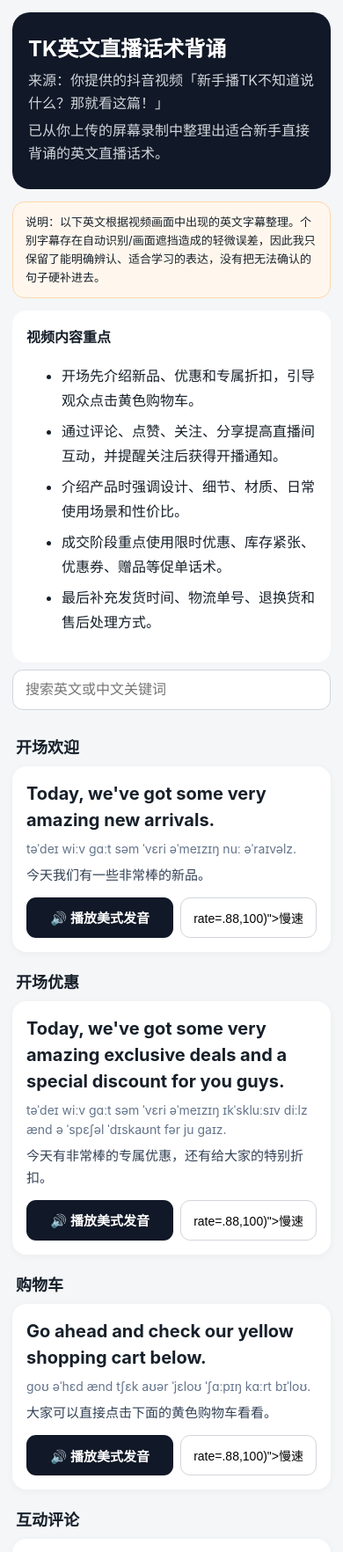
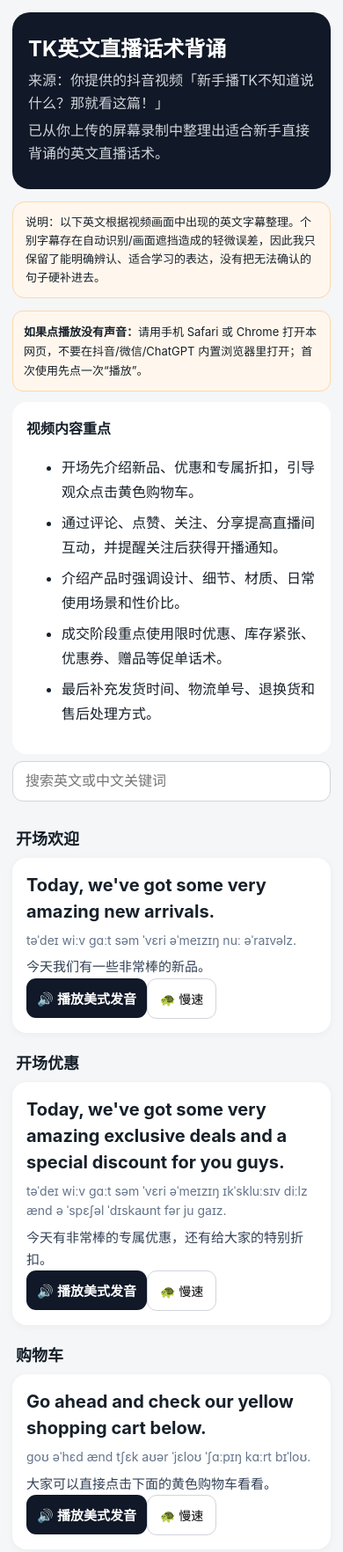
Before and after one commit to honglian0807/honglian0807.github.io, a plain HTML site: page practice/tk-live-english-beginner.html in a window 390 px wide. Shown: the top 1764 px of the page at 88% size. Drawn offline with Linux system fonts and the light colour scheme.

Commit message:
Fix mobile speech playback

```diff
--- a/practice/tk-live-english-beginner.html
+++ b/practice/tk-live-english-beginner.html
@@ -4,7 +4,7 @@
 </style></head><body><div class="wrap">
 <div class="hero"><h1>TK英文直播话术背诵</h1><p>来源：你提供的抖音视频「新手播TK不知道说什么？那就看这篇！」</p><p>已从你上传的屏幕录制中整理出适合新手直接背诵的英文直播话术。</p></div>
 <div class="note">说明：以下英文根据视频画面中出现的英文字幕整理。个别字幕存在自动识别/画面遮挡造成的轻微误差，因此我只保留了能明确辨认、适合学习的表达，没有把无法确认的句子硬补进去。</div>
-<div class="summary"><b>视频内容重点</b><ul><li>开场先介绍新品、优惠和专属折扣，引导观众点击黄色购物车。</li><li>通过评论、点赞、关注、分享提高直播间互动，并提醒关注后获得开播通知。</li><li>介绍产品时强调设计、细节、材质、日常使用场景和性价比。</li><li>成交阶段重点使用限时优惠、库存紧张、优惠券、赠品等促单话术。</li><li>最后补充发货时间、物流单号、退换货和售后处理方式。</li></ul></div>
+<div style="background:#fff7ed;border:1px solid #fed7aa;border-radius:12px;padding:12px;margin:12px 0;font-size:13px;line-height:1.7"><b>如果点播放没有声音：</b>请用手机 Safari 或 Chrome 打开本网页，不要在抖音/微信/ChatGPT 内置浏览器里打开；首次使用先点一次“播放”。</div><div class="summary"><b>视频内容重点</b><ul><li>开场先介绍新品、优惠和专属折扣，引导观众点击黄色购物车。</li><li>通过评论、点赞、关注、分享提高直播间互动，并提醒关注后获得开播通知。</li><li>介绍产品时强调设计、细节、材质、日常使用场景和性价比。</li><li>成交阶段重点使用限时优惠、库存紧张、优惠券、赠品等促单话术。</li><li>最后补充发货时间、物流单号、退换货和售后处理方式。</li></ul></div>
 <div class="toolbar"><input id="q" placeholder="搜索英文或中文关键词"></div>
 <div id="app"></div>
 </div>
@@ -54,8 +54,26 @@ const data=[
 ["结束","Thanks for your support. See you guys tomorrow. Bye-bye.","θæŋks fər jʊr səˈpɔːrt siː ju ɡaɪz təˈmɑːroʊ baɪ baɪ.","感谢大家的支持，明天见，拜拜。"]
 ];
 const app=document.getElementById('app'),q=document.getElementById('q');
-let rate=0.88;
-function speak(t){speechSynthesis.cancel();const u=new SpeechSynthesisUtterance(t);u.lang='en-US';u.rate=rate;speechSynthesis.speak(u)}
-function render(){const key=q.value.trim().toLowerCase();let last='';let html='';data.forEach((d,i)=>{if(key&&!d.join(' ').toLowerCase().includes(key))return;if(d[0]!==last){last=d[0];html+='<div class="sec">'+last+'</div>'}html+=`<div class="card"><div class="en">${d[1]}</div><div class="ipa">${d[2]}</div><div class="zh">${d[3]}</div><div class="row"><button class="play" onclick="speak(${JSON.stringify(d[1])})">🔊 播放美式发音</button><button class="slow" onclick="rate=.68;speak(${JSON.stringify(d[1])});setTimeout(()=>rate=.88,100)">慢速</button></div></div>`});app.innerHTML=html||'<div class="card">没有找到匹配内容</div>'}
-q.addEventListener('input',render);render();
+let voices=[];
+function loadVoices(){ if('speechSynthesis' in window) voices=window.speechSynthesis.getVoices(); }
+if('speechSynthesis' in window){ loadVoices(); window.speechSynthesis.onvoiceschanged=loadVoices; }
+function speak(text,speed){
+  if(!('speechSynthesis' in window)){ alert('当前浏览器不支持朗读，请用 Safari 或 Chrome 打开'); return; }
+  const u=new SpeechSynthesisUtterance(text);
+  u.lang='en-US'; u.rate=speed||0.88; u.pitch=1;
+  const us=voices.filter(v=>/^en-US$/i.test(v.lang));
+  if(us.length) u.voice=us[0];
+  window.speechSynthesis.cancel();
+  setTimeout(()=>window.speechSynthesis.speak(u),100);
+}
+function render(){
+  const key=(q.value||'').trim().toLowerCase(); let last='',out='';
+  data.forEach(d=>{
+    if(key&&!d.join(' ').toLowerCase().includes(key)) return;
+    if(d[0]!==last){last=d[0];out+='<div class="sec">'+d[0]+'</div>';}
+    out+='<div class="card"><div class="en">'+d[1]+'</div><div class="ipa">'+d[2]+'</div><div class="zh">'+d[3]+'</div><div class="actions"><button class="play" onclick="speak('+JSON.stringify(d[1])+',0.88)">🔊 播放美式发音</button><button class="slow" onclick="speak('+JSON.stringify(d[1])+',0.68)">🐢 慢速</button></div></div>';
+  });
+  app.innerHTML=out||'<div class="card">没有找到匹配内容</div>';
+}
+q.addEventListener('input',render); render();
 </script></body></html>
```
